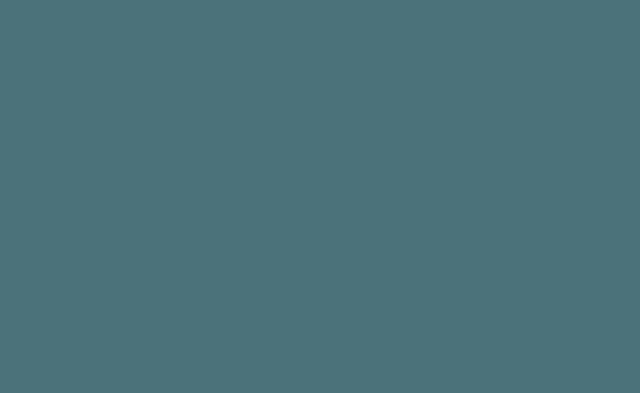
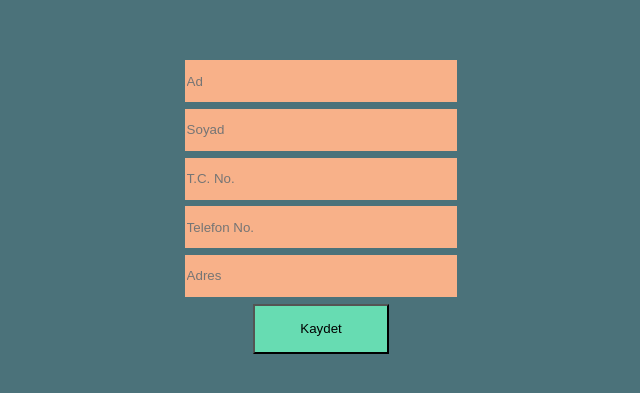
Before and after one commit to ghyathmoussa/student_system, a React (Create React App) app in the folder client/: page /studentSignUp in a window 1280 px wide. Before the commit this address had no page. Shown: the part 193-586 px from the top of the page, without its empty margins (319-959 px from the left). Built offline with nearby package versions, Linux system fonts and the light colour scheme.

Commit message:
added signUpPage

```diff
--- a/client/src/App.css
+++ b/client/src/App.css
@@ -81,6 +81,10 @@ body{
   height: 50px;
   margin: auto;
 }
+#signInButton:hover{
+  cursor: pointer;
+}
+
 /**********************************Main Page ***************************************/
 
 .container{
@@ -115,3 +119,14 @@ body{
 .btn-lg:hover{
   cursor: pointer;
 }
+/********************************** SignUp page **************************/
+
+#signUpButton{
+  background-color: #67DCB2;
+  width: 136px;
+  height: 50px;
+  margin: auto;
+}
+#signUpButton:hover{
+  cursor: pointer;
+}
--- a/client/src/App.js
+++ b/client/src/App.js
@@ -4,7 +4,7 @@ import {BrowserRouter, Route, Routes} from 'react-router-dom';
 
 import Login from "./pages/Login"
 import MainPage from './pages/MainPage';
-
+import StudentSignUp from "./pages/StudentSignUp";
 
 function App() {
   return (
@@ -12,6 +12,7 @@ function App() {
     <Routes>
       <Route path="/"  element={ <Login/>}></Route>
       <Route path="/mainPage" element={<MainPage/>}></Route>
+      <Route path="/studentSignUp" element={<StudentSignUp/>}></Route>
     </Routes>
 </BrowserRouter>
   );
--- /dev/null
+++ b/client/src/pages/StudentSignUp.js
@@ -0,0 +1,51 @@
+import React , {useState} from "react";
+
+
+import axios from "axios";
+const Login = () => {
+  const [name, setName] = useState([]);
+  const [surname, setSurname] = useState([]);
+  const [citizenId, setId] = useState([]);
+  const [phone, setPhone] = useState([]);
+  const [address, setAddress] = useState([]);
+
+  const submitHandler = (e) =>{
+    e.preventDefault();
+    const data={
+      name:  name,
+      surname: surname,
+      citizenId: citizenId,
+      phone: phone,
+      address: address,
+    }
+    console.log(data);
+    axios.post("http://localhost:5000/auth/login", data).then((response) => {
+      if (response.data.error) {
+        alert(response.data.error);
+      } else {
+        alert(response.data)
+        window.location.href = `http://localhost:4000/`;
+      }
+    });
+  }
+
+  return (
+    <div>
+        <div className="mylogin">
+            <div className="loginForm">
+                <form  id="signInForm" onSubmit={submitHandler}>
+                    <input type="text" className="myinput" required placeholder="Ad" onChange = { e => setName(e.target.value)}/>
+                    <input type="text" className="myinput" required placeholder="Soyad" onChange = { e => setSurname(e.target.value)}/>
+                    <input type="text" className="myinput" required placeholder="T.C. No." onChange = { e => setId(e.target.value)}/>
+                    <input type="text" className="myinput" required placeholder="Telefon No." onChange = { e => setPhone(e.target.value)}/>
+                    <input type="text" className="myinput" required placeholder="Adres" onChange = { e => setAddress(e.target.value)}/>
+                    <input id="signUpButton" type="submit"  value="Kaydet" className="btn btn-primary mybtn" />
+                </form>
+            </div>
+        </div>
+    </div>
+  )
+
+};
+
+export default Login;
```
Also changed, not shown: 1 other file (tests, documents, lock files or other folders).
